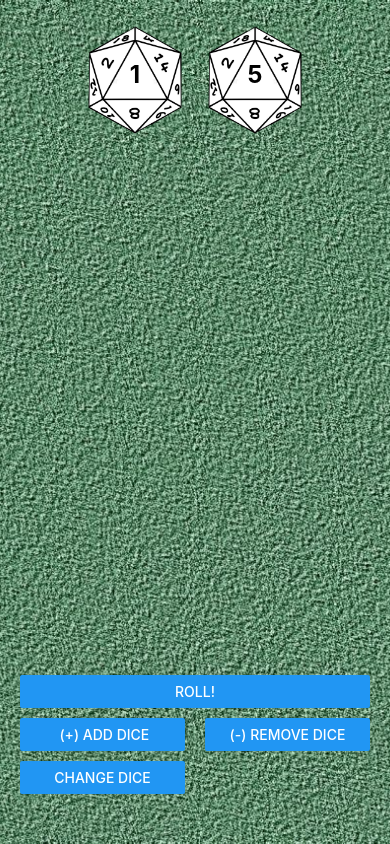
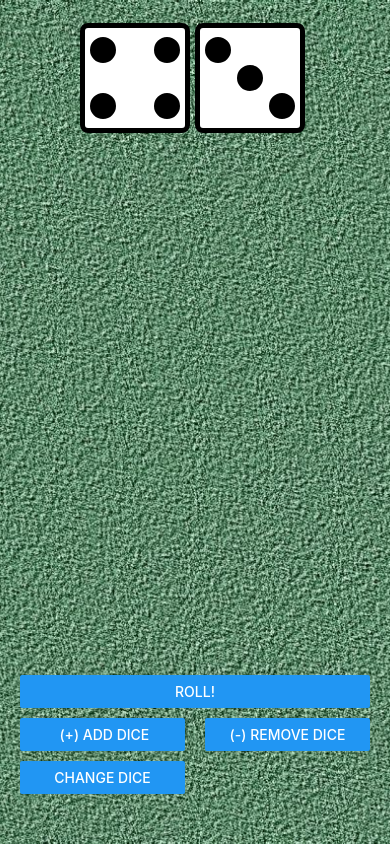
Before and after one commit to Alex-Abrams/dice-pals, a React Native app: screen / in a window 390 px wide. Built offline with nearby package versions, Linux system fonts and the light colour scheme.

Commit message:
Fixed issues with dice 6 and integrated the dice switcher.

```diff
--- a/frontend/dice_displays/switch_dice.js
+++ b/frontend/dice_displays/switch_dice.js
@@ -7,6 +7,7 @@ import DiceThree from '../screens/dice_three';
 import DiceTwo from '../screens/dice_two';
 import DiceOne from '../screens/dice_one';
 import { display20Die, displaySixDie, display4Die } from '../screens/dice_functions';
+import { rollDiceArray } from './roll_functions';
 
 import React, { Component } from 'react';
 import { View, Text, StyleSheet } from 'react-native';
@@ -14,11 +15,13 @@ import { View, Text, StyleSheet } from 'react-native';
 const dice_hash = [{'dice': <DiceOne />, 'num': 1 }, {'dice': <DiceTwo />, 'num': 2 }, {'dice':  <DiceThree />, 'num': 3 }, {'dice': <DiceFour />, 'num': 4 },
   {'dice': <DiceFive />, 'num': 5 }, {'dice': <DiceSix />, 'num': 6 }];
 
+
 export function switchDiceType(dice_type, dice_number_array, total_dice) {
+const dice_six_array = [<DiceOne />, <DiceTwo />,  <DiceThree />,  <DiceFour />,  <DiceFive />, <DiceSix /> ];
 
   switch(dice_type) {
   case ('dice-6'):
-    return displaySixDie(dice_hash, dice_number_array, total_dice);
+    return displaySixDie(dice_six_array, dice_number_array, total_dice);
 
   case ('dice-4'):
     return <FourSided />;
@@ -39,8 +42,28 @@ export function switchDiceType(dice_type, dice_number_array, total_dice) {
 };
 }
 
-export function switchDiceTotal() {
+export function switchDiceTotal(dice_type) {
+  switch(dice_type) {
+  case ('dice-6'):
+    return;
 
+  case ('dice-4'):
+    return;
+
+  case ('dice-8'):
+    return;
+
+  case ('dice-10'):
+    return;
+
+  case ('dice-12'):
+    return;
+
+  case ('dice-20'):
+    return;
+  default:
+    return null;
+};
 }
 
 // displaySixDie(dice_hash, dice_number_array, this.state.total_dice)
--- a/frontend/screens/dice_functions.js
+++ b/frontend/screens/dice_functions.js
@@ -3,14 +3,15 @@ import { View, Text, StyleSheet } from 'react-native';
 import TwentySided from '../dice_displays/20_sided';
 import FourSided from '../dice_displays/four_sided';
 
-export function displaySixDie(die, dice_number_array, total_dice) {
-  const the_dice = dice_number_array.slice(0, total_dice);
+export function displaySixDie(dice_six_array, dice_number_array, total_dice) {
+  // (displaySixDie(dice_hash, dice_number_array, this.state.total_dice))
+  const the_dice = dice_number_array.slice(0, total_dice); // [1, 2, 3]
   // this will map out the total amount of dice depending how mmuch the user has hit the 'add dice button'
   return(
     <View style={styles.dice_container}>
       {the_dice.map((dice, i) =>
         <View style={styles.dice_box} key={i}>
-          {die[dice_number_array[i]].dice}
+          {dice_six_array[dice_number_array[i]]}
         </View>
       )}
 
@@ -19,8 +20,8 @@ export function displaySixDie(die, dice_number_array, total_dice) {
 }
 
 export function display20Die(dice20_array, total_dice) {
+
   const the_dice = dice20_array.slice(0, total_dice);
-  console.log('the dice', the_dice);
   return(
     <View style={styles.dice_container}>
       {the_dice.map((dice, i) =>
--- a/frontend/screens/front_page.js
+++ b/frontend/screens/front_page.js
@@ -9,6 +9,8 @@ import DiceOne from './dice_one';
 import FourSided from '../dice_displays/four_sided';
 import SelectDiceModalContainer from '../dice_displays/select_dice_modal_container';
 import { switchDiceType, switchDiceTotal } from '../dice_displays/switch_dice';
+//////
+import {rollDiceArray } from '../dice_displays/roll_functions';
 
 import { displaySixDie, display20Die, sumDice }from './dice_functions';
 
@@ -33,6 +35,8 @@ class FrontPage extends React.Component {
       total_dice: 2, // always start at 2 dice, lowest will be 1
       show_total: false,
       dice_type: false, // change around later for didferent dice types, also see 'sumDice'
+      dice_array6: [3, 2, 2, 6, 4, 1],
+      dice_array20: [8, 11, 19, 4, 7, 16],
       // type_of_dice: '6-sided',
     };
 
@@ -69,12 +73,14 @@ class FrontPage extends React.Component {
       this.setState({ dice_roll_23: this.rollDice(20) + 1 });
       this.setState({ dice_roll_24: this.rollDice(20) + 1 });
       this.setState({ dice_roll_25: this.rollDice(20) + 1 });
+      this.setState({ dice_array6: rollDiceArray(6)});
+      this.setState({ dice_array20: rollDiceArray(20)});
       counter += 1;
-      if (counter === 20) {
+      if (counter === 2) {
         clearInterval(oneSecInterval);
         this.setState({show_total: true}); // once counter hits 20 show the total
       };
-    }, 100); // set interval timing here
+    }, 50); // set interval timing here
   }
 
 
@@ -117,33 +123,33 @@ class FrontPage extends React.Component {
     let dice_number_6 = this.state.dice_roll_6;
     const dice_number_array = [dice_number_1, dice_number_2, dice_number_3, dice_number_4, dice_number_5, dice_number_6];
 
-    const dice_hash = [{'dice': <DiceOne />, 'num': 1 }, {'dice': <DiceTwo />, 'num': 2 }, {'dice':  <DiceThree />, 'num': 3 }, {'dice': <DiceFour />, 'num': 4 },
-      {'dice': <DiceFive />, 'num': 5 }, {'dice': <DiceSix />, 'num': 6 }];
+    // const dice_hash = [{'dice_comp': <DiceOne />, 'num': 1 }, {'dice_comp': <DiceTwo />, 'num': 2 }, {'dice_comp':  <DiceThree />, 'num': 3 }, {'dice_comp': <DiceFour />, 'num': 4 },
+    //   {'poo': <DiceFive />, 'num': 5 }, {'dice_comp': <DiceSix />, 'num': 6 }];
 
-    const dice20_array = [this.state.dice_roll_20, this.state.dice_roll_21, this.state.dice_roll_22 ,this.state.dice_roll_23, this.state.dice_roll_24, this.state.dice_roll_25];
-
-    const display_dice_type = (this.state.dice_type) ? (displaySixDie(dice_hash, dice_number_array, this.state.total_dice)) : (display20Die(dice20_array, this.state.total_dice));
-    // console.log(dice20_array);
+    // const dice20_array = [this.state.dice_roll_20, this.state.dice_roll_21, this.state.dice_roll_22 ,this.state.dice_roll_23, this.state.dice_roll_24, this.state.dice_roll_25];
+    // console.log('dice_array new', this.state.dice_array20);
+    // console.log('dice20_array old', dice20_array)
+    //
+    // // const display_dice_type = (this.state.dice_type) ? (displaySixDie(dice_hash, dice_number_array, this.state.total_dice)) : (display20Die(dice20_array, this.state.total_dice));
+    // console.log('state', this.props);
     // console.log(this.state.total_dice);
-    const display_dice_total = (this.state.dice_type) ? (this.showTotal(dice_number_array)) : (this.showTotal(dice20_array));
+    const display_dice_total = (this.state.dice_type) ? (this.showTotal(dice_number_array)) : (this.showTotal(this.state.dice_array20));
 
     const display_modal = (this.props.is_modal_toggled) ? <SelectDiceModalContainer /> : null;
 
-    const display_type = switchDiceType('dice-6', dice20_array, this.state.total_dice); // dice 6 and dice 20 have diff inputs
+    // const display_type = switchDiceType('dice-6', dice20_array, this.state.total_dice); // dice 6 and dice 20 have diff inputs
     return(
-      <TouchableWithoutFeedback style={{backgroundColor: '#f2f2f2', height: '100%' }}>
+      <View style={{backgroundColor: '#f2f2f2', height: '100%' }}>
       <ImageBackground source={require('../images/playingmat.jpg')} style={{ width: '100%', height: '100%' }}>
 
         {display_modal}
-
         <View style={{flex: 1, flexDirection: 'row', flexWrap: 'wrap'}}>
-          {display_dice_type}
-          {/*
-            {display_type}
-            <FourSided />
-            */}
+          {switchDiceType('dice-6', this.state.dice_array6, this.state.total_dice)}
         </View>
-
+        {/*
+          {switchDiceType('dice-20', this.state.dice_array20, this.state.total_dice)}
+          {display20Die(this.state.dice_array20, this.state.total_dice)}
+          */}
 
         {/* BUTTONS BELOW*/}
         <View style={styles.buttons_container}>
@@ -176,14 +182,14 @@ class FrontPage extends React.Component {
             <View style={styles.button_small}>
               <Button
                 title="Change Dice"
-                // onPress={() => this.props.modalActions.toggleModal()}
+                onPress={() => this.props.modalActions.toggleModal()}
                 buttonStyle={{color: 'red'}}></Button>
             </View>
           </View>
 
         </View>
       </ImageBackground>
-    </TouchableWithoutFeedback >
+    </View >
     );
   }
 }
```
